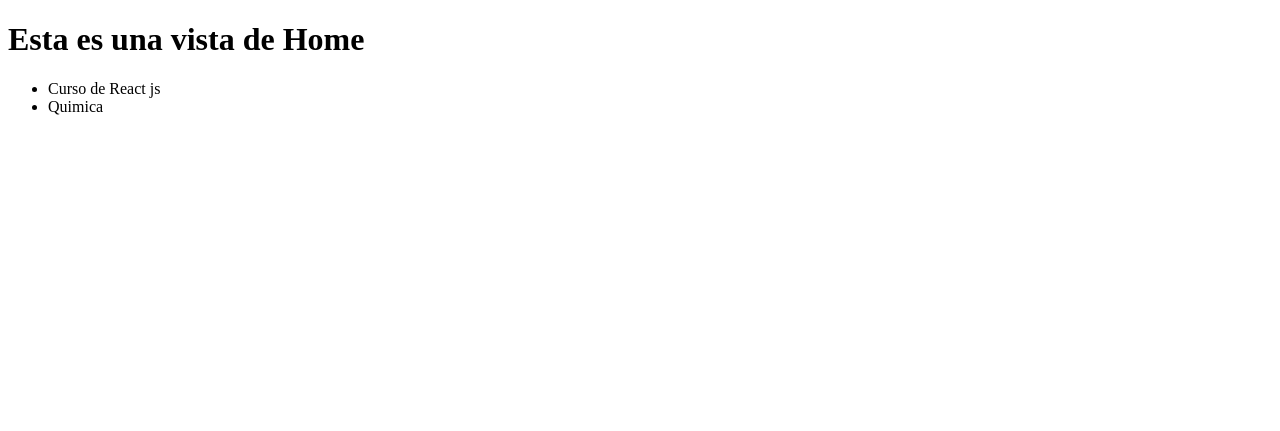
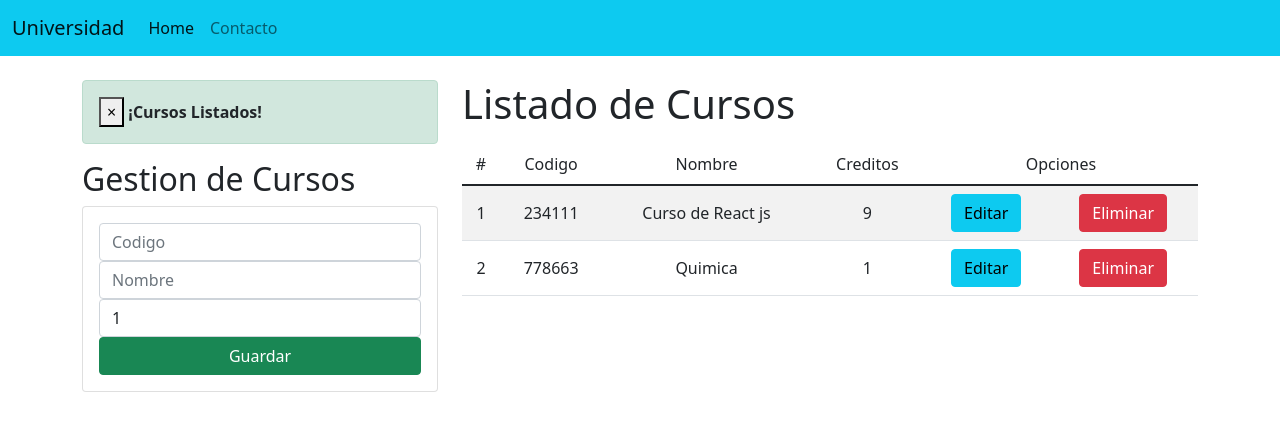
Before and after one commit to Desarrollo13/crud_django, a Django app: page / in a window 1280 px wide. Shown: the top 431 px of the page. Run offline with Django 4.2, Linux system fonts and the light colour scheme; data comes from the database, SQL or seed files in the repository; both versions use the stored data as it was after the commit; some libraries are stand-ins or nearby versions.

Commit message:
crud completo

```diff
--- /dev/null
+++ b/Academico/static/css/gestionCurso.css
@@ -0,0 +1,5 @@
+th,
+td{
+ text-align: center;
+ vertical-align: middle;
+}
--- /dev/null
+++ b/Academico/static/js/gestionCurso.js
@@ -0,0 +1,14 @@
+(function(){
+ const btnEliminacion=document.querySelectorAll(".btnEliminacion");
+btnEliminacion.forEach(btn => {
+ btn.addEventListener('click',(e)=>{
+  const confirmacion=confirm('¿Seguro de eliminar el curso?');
+  if(!confirmacion){
+   e.preventDefault();
+  }
+
+ });
+
+});
+
+})();
--- /dev/null
+++ b/Academico/templates/base.html
@@ -0,0 +1,45 @@
+{% load static %}
+<!DOCTYPE html>
+<html lang="en">
+<head>
+ <meta charset="UTF-8">
+ <meta http-equiv="X-UA-Compatible" content="IE=edge">
+ <meta name="viewport" content="width=device-width, initial-scale=1.0">
+ <title>{% block title %}{% endblock %}</title>
+ <link href="https://cdn.jsdelivr.net/npm/bootstrap@5.1.3/dist/css/bootstrap.min.css" rel="stylesheet" integrity="sha384-1BmE4kWBq78iYhFldvKuhfTAU6auU8tT94WrHftjDbrCEXSU1oBoqyl2QvZ6jIW3" crossorigin="anonymous">
+ <link rel="stylesheet" href="{% static 'css/gestionCurso.css' %}">
+</head>
+<body>
+ <nav class="navbar navbar-expand-lg navbar-light bg-info">
+  <div class="container-fluid">
+    <a class="navbar-brand" href="#">Universidad</a>
+    <button class="navbar-toggler" type="button" data-bs-toggle="collapse" data-bs-target="#navbarNav" aria-controls="navbarNav" aria-expanded="false" aria-label="Toggle navigation">
+      <span class="navbar-toggler-icon"></span>
+    </button>
+    <div class="collapse navbar-collapse" id="navbarNav">
+      <ul class="navbar-nav">
+        <li class="nav-item">
+          <a class="nav-link active" aria-current="page" href="#">Home</a>
+        </li>
+        <li class="nav-item">
+          <a class="nav-link" href="#">Contacto</a>
+        </li>
+
+      </ul>
+    </div>
+  </div>
+</nav>
+<div class="container py-4">
+  {% block body %}
+  {% endblock %}
+
+</div>
+ </ul>
+ <!-- js boostrap -->
+ <script src="https://cdn.jsdelivr.net/npm/@popperjs/core@2.10.2/dist/umd/popper.min.js" integrity="sha384-7+zCNj/IqJ95wo16oMtfsKbZ9ccEh31eOz1HGyDuCQ6wgnyJNSYdrPa03rtR1zdB" crossorigin="anonymous"></script>
+<script src="https://cdn.jsdelivr.net/npm/bootstrap@5.1.3/dist/js/bootstrap.min.js" integrity="sha384-QJHtvGhmr9XOIpI6YVutG+2QOK9T+ZnN4kzFN1RtK3zEFEIsxhlmWl5/YESvpZ13" crossorigin="anonymous"></script>
+<script src="{% static 'js/gestionCurso.js' %}"></script>
+ <!-- js -->
+
+</body>
+</html>
--- a/Academico/templates/gestionCursos.html
+++ b/Academico/templates/gestionCursos.html
@@ -1,20 +1,71 @@
-<!DOCTYPE html>
-<html lang="en">
-<head>
- <meta charset="UTF-8">
- <meta http-equiv="X-UA-Compatible" content="IE=edge">
- <meta name="viewport" content="width=device-width, initial-scale=1.0">
- <title>GestionCursos</title>
-</head>
-<body>
- <h1>Esta es una vista de Home</h1>
- <ul>
-  {% for c in cursos %}
-  <li>{{c.nombre}}</li>
+{% extends 'base.html' %}
+{% block title %}Gestion de Cursos{% endblock %}
 
+{% block body %}
+<div class="row">
+ <div class="col-sm-12 col-md-6 col-lg-4 col-xl-4">
+  {% if messages %}
+  {% for message in messages %}
+  <div class="alert alert-dismissible alert-success">
+    <button type="button" class="close" data-dismiss="alert">&times;</button>
+    <strong class="text-dark">{{message}}</strong>
+
+  </div>
   {% endfor %}
-  <!-- llegue hasta el minuto 31:18 -->
- </ul>
+  {% endif %}
+  <h2>Gestion de Cursos</h2>
+  <div class="card">
+   <div class="card-body">
+    <form action="/registrarCurso/" method="post">{% csrf_token %}
+     <div class="form-group">
+      <input type="text" id="txtcodigo" name="txtcodigo" class="form-control" placeholder="Codigo" minlength="6" maxlength="6" required>
+     </div>
+     <div class="form-group">
+      <input type="text" id="txtnombre" name="txtNombre" class="form-control" placeholder="Nombre"  maxlength="50" required>
+     </div>
+     <div class="form-group">
+      <input type="text" id="numcredito" name="numcredito" class="form-control"  min="1" max="9"
+      value="1" required>
+     </div>
+     <div class="form-group d-grid gap-2">
+     <button type="submit" class="btn btn-success btn-block text-white">Guardar</button>
+     </div>
 
-</body>
-</html>
+    </form>
+   </div>
+  </div>
+
+ </div>
+ <div class="col-sm-12 col-md-6 col-lg-8 col-xl-8">
+  <h1>Listado de Cursos</h1>
+  <div class="table-responsive py-2">
+   <table class="table table-striped">
+    <thead>
+     <tr>
+      <td>#</td>
+      <td>Codigo</td>
+      <td>Nombre</td>
+      <td>Creditos</td>
+      <td colspan="2">Opciones</td>
+     </tr>
+    </thead>
+    <tbody>
+     {% for c in cursos %}
+     <tr>
+      <td>{{forloop.counter}}</td>
+      <td>{{c.codigo}}</td>
+      <td>{{c.nombre}}</td>
+      <td>{{c.creditos}}</td>
+      <td><a href="edicionCurso/{{c.codigo}}" class="btn btn-info">Editar</a></td>
+      <td><a href="eliminarCurso/{{c.codigo}}" class="btn btn-danger btnEliminacion">Eliminar</a></td>
+     </tr>
+     {% endfor %}
+    </tbody>
+
+   </table>
+
+  </div>
+
+ </div>
+</div>
+{% endblock %}
--- a/Academico/urls.py
+++ b/Academico/urls.py
@@ -1,6 +1,11 @@
 from django.urls import path
-from .import views
+from . import views
 
-urlpatterns=[
- path('',views.home)
+urlpatterns = [
+    path("", views.home),
+    path("registrarCurso/", views.registrarCurso),
+    path("edicionCurso/<codigo>", views.edicionCurso),
+    path('editarCurso/',views.editarCurso),
+    path("eliminarCurso/<codigo>", views.eliminarCurso),
 ]
+# llegue hasta el minuto 53:17
--- a/Academico/views.py
+++ b/Academico/views.py
@@ -1,7 +1,40 @@
-from django.shortcuts import render
+from contextlib import redirect_stderr
+from django.shortcuts import render, redirect
 from .models import Curso
+from django.contrib import messages
 
 # Create your views here.
 def home(request):
-    cursosListados=Curso.objects.all()
-    return render(request, "gestionCursos.html",{"cursos":cursosListados})
+
+    cursosListados = Curso.objects.all()
+    messages.success(request,'¡Cursos Listados!')
+    return render(request, "gestionCursos.html", {"cursos": cursosListados})
+
+
+def registrarCurso(request):
+    codigo = request.POST["txtcodigo"]
+    nombre = request.POST["txtNombre"]
+    creditos = request.POST["numcredito"]
+
+    curso = Curso.objects.create(codigo=codigo, nombre=nombre, creditos=creditos)
+    return redirect("/")
+
+
+def edicionCurso(request, codigo):
+    curso = Curso.objects.get(codigo=codigo)
+    return render(request,'edicionCurso.html',{'curso':curso})
+def editarCurso(request):
+    codigo = request.POST["txtcodigo"]
+    nombre = request.POST["txtNombre"]
+    creditos = request.POST["numcredito"]
+    curso = Curso.objects.get(codigo=codigo)
+    curso.nombre=nombre
+    curso.creditos=creditos
+    curso.save()
+    return redirect('/')
+
+
+def eliminarCurso(request, codigo):
+    curso = Curso.objects.get(codigo=codigo)
+    curso.delete()
+    return redirect("/")
```
Also changed, not shown: Academico/templates/edicionCurso.html (added, +31 -0 lines), Universidad.db.
